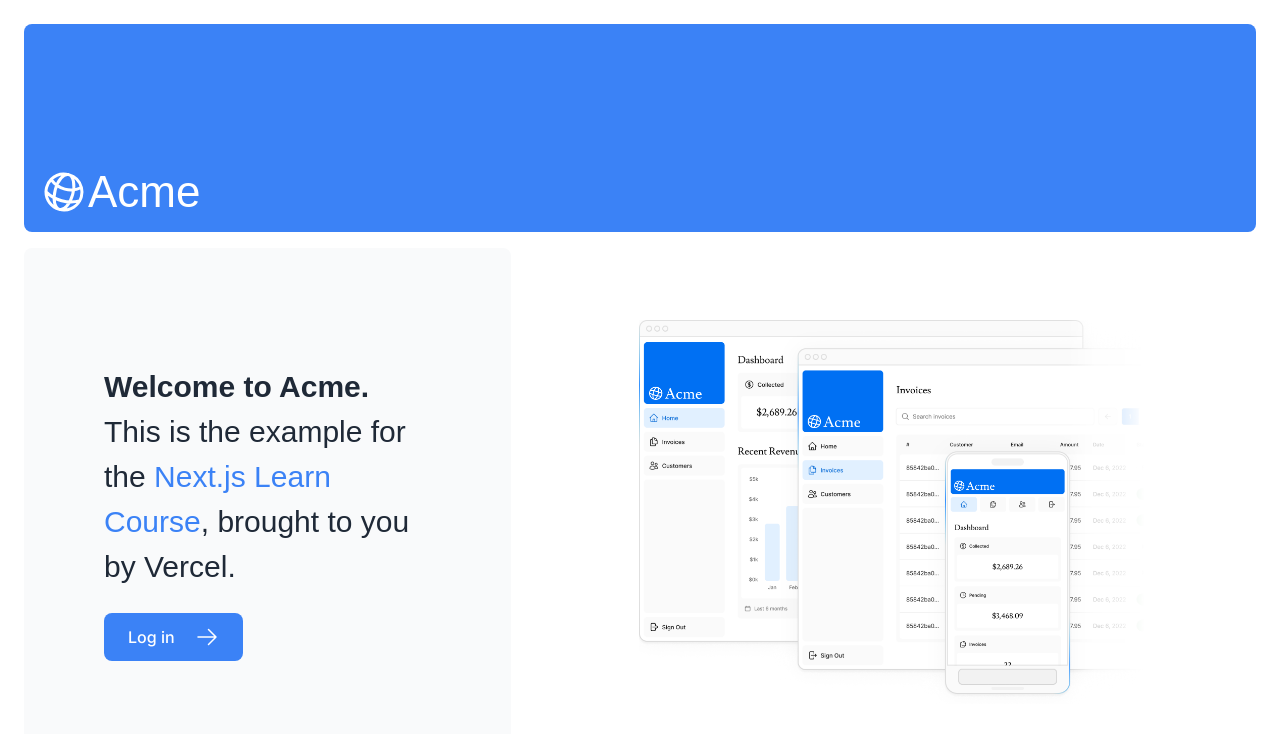
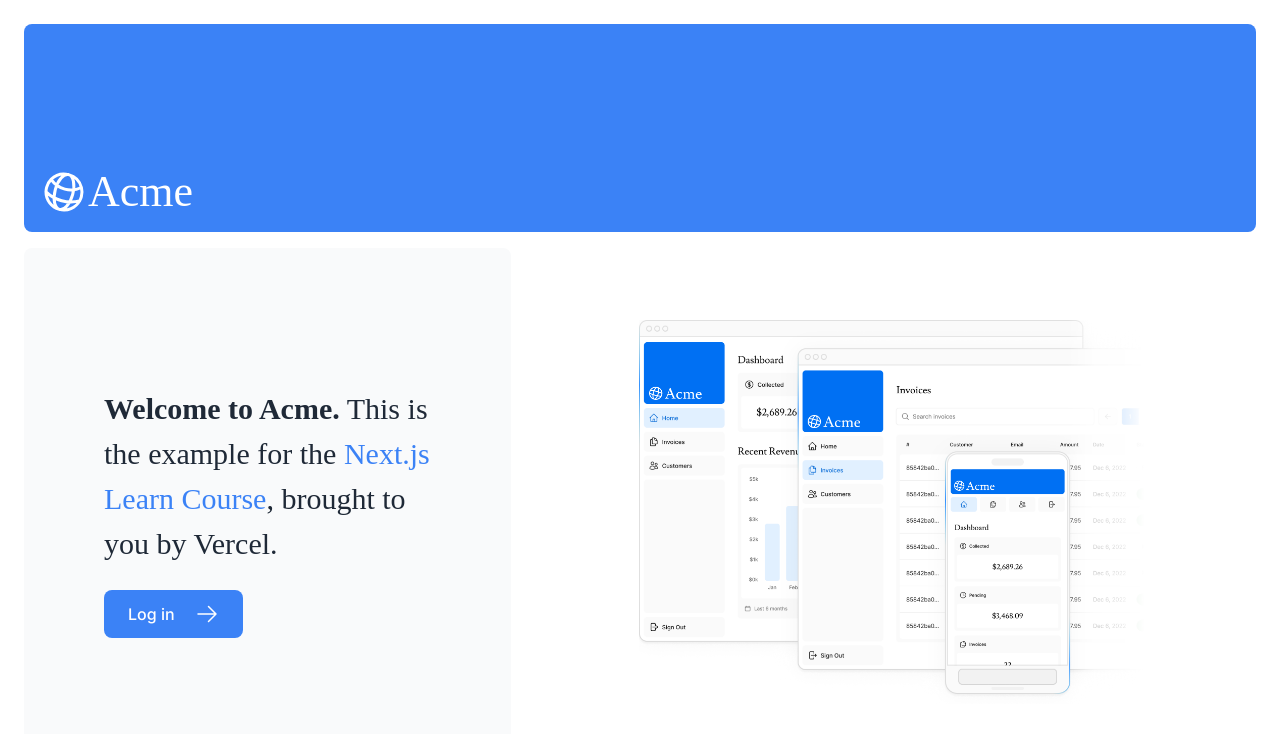
Before and after one commit to Sarveshb08/coherent-v2, a Next.js app: page / in a window 1280 px wide. Shown: the top 734 px of the page. Built offline with nearby package versions, Linux system fonts and the light colour scheme; a web font is replaced by a local one.

Commit message:
Initial exploration and font fallback fixes
Co-authored-by: Sarveshb08 <219100418+Sarveshb08@users.noreply.github.com>

```diff
--- a/app/ui/fonts.ts
+++ b/app/ui/fonts.ts
@@ -3,9 +3,13 @@ import {Inter,Lusitana} from 'next/font/google';
 export const inter = Inter({
   subsets: ['latin'],
   variable: '--font-inter',
+  display: 'swap',
+  fallback: ['Arial', 'sans-serif'],
 });
 
 export const lusitana = Lusitana({
     weight: ['400','700'],
-    subsets :['latin']
+    subsets :['latin'],
+    display: 'swap',
+    fallback: ['serif'],
 });
```
